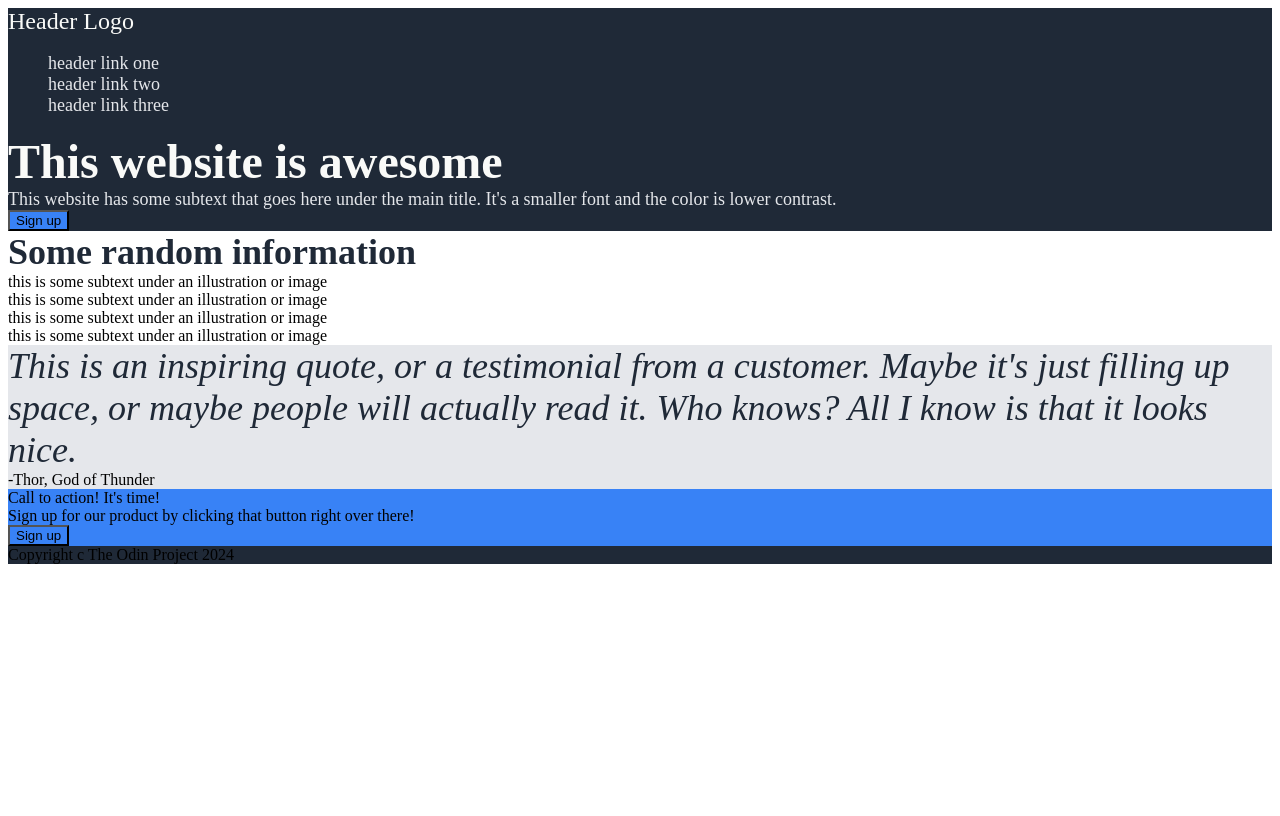
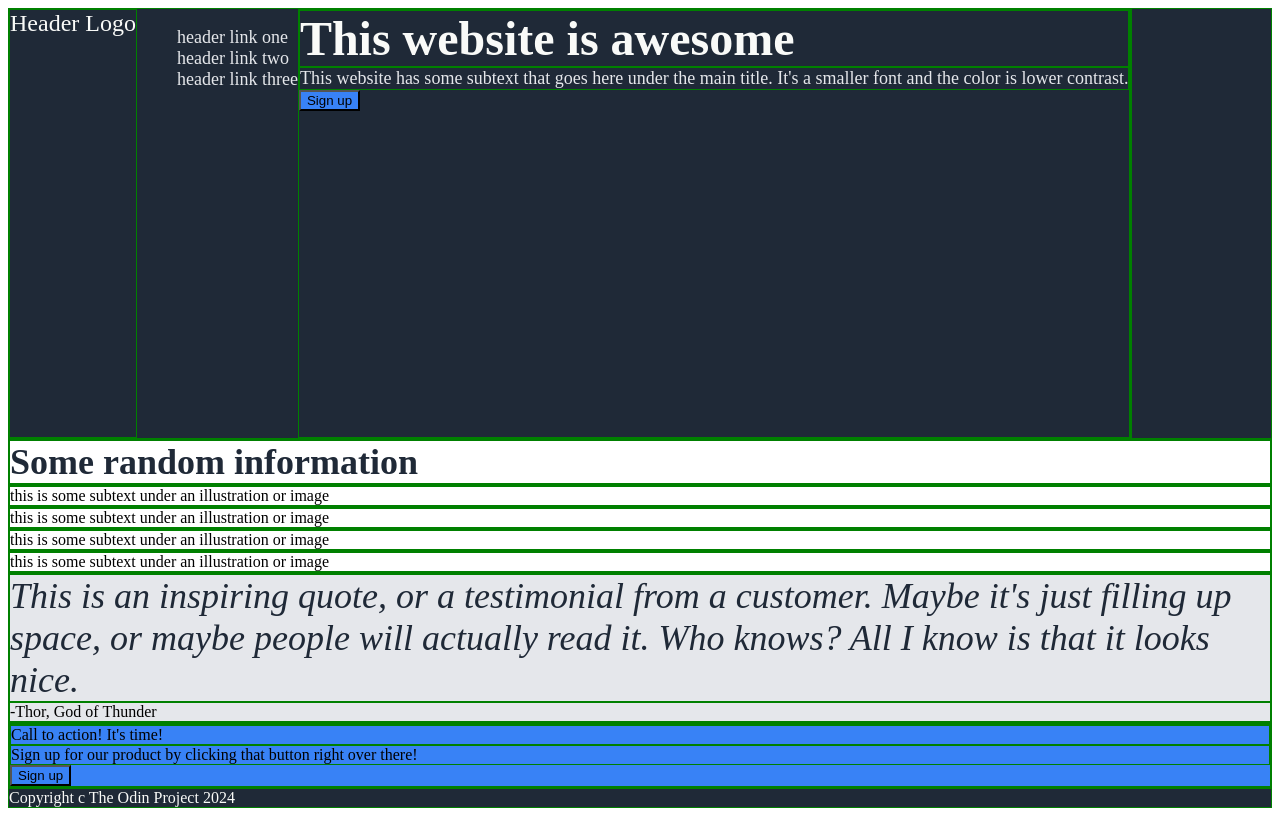
Before and after one commit to lybb-web/flexbox-poject, a plain HTML site: page landing.html in a window 1280 px wide. Drawn offline with Linux system fonts and the light colour scheme.

Commit message:
Added flex-grow

```diff
--- a/landing.css
+++ b/landing.css
@@ -1,6 +1,12 @@
 .logo {
     font-size: 24px;
     color: #F9FAF8;
+}
+
+body {
+    display: flex;
+    min-height: 100vh;
+    flex-direction: column;
 }
 
 ul {
@@ -11,7 +17,15 @@ ul {
 }
 
 .hero, .copyright {
-    background-color: #1F2937
+    background-color: #1F2937;
+     color: #F9FAF8;
+}
+
+.hero {
+    background-color: #1F2937;
+     color: #F9FAF8;
+     display: flex;
+     flex: 1;
 }
 
 .title {
@@ -41,6 +55,10 @@ ul {
     color: #1F2937;
 }
 
+.action {
+
+}
+
 button, .end {
     background-color: #3882F6
 }
@@ -49,3 +67,8 @@ a {
     text-decoration: none;
     color: #E5E7EB;
 }
+
+
+div {
+    border: 1px solid green;
+}
--- a/landing.html
+++ b/landing.html
@@ -6,7 +6,7 @@
         <link rel="stylesheet" href="landing.css">
     </head>
 
-    <body>
+    <body class="ull">
         <div class="hero">
             <div class="logo">
             Header Logo
@@ -52,7 +52,7 @@
             <div class="quote-sayer">-Thor, God of Thunder</div>
 
         </div>
-        <div>
+        <div class="action">
             <div class="end">
                 <div class="call">Call to action! It's time!</div>
                 <div class="sign-up">Sign up for our product by clicking that button right over there!</div>
```
Lines whose indentation alone changed are shown as unchanged.
